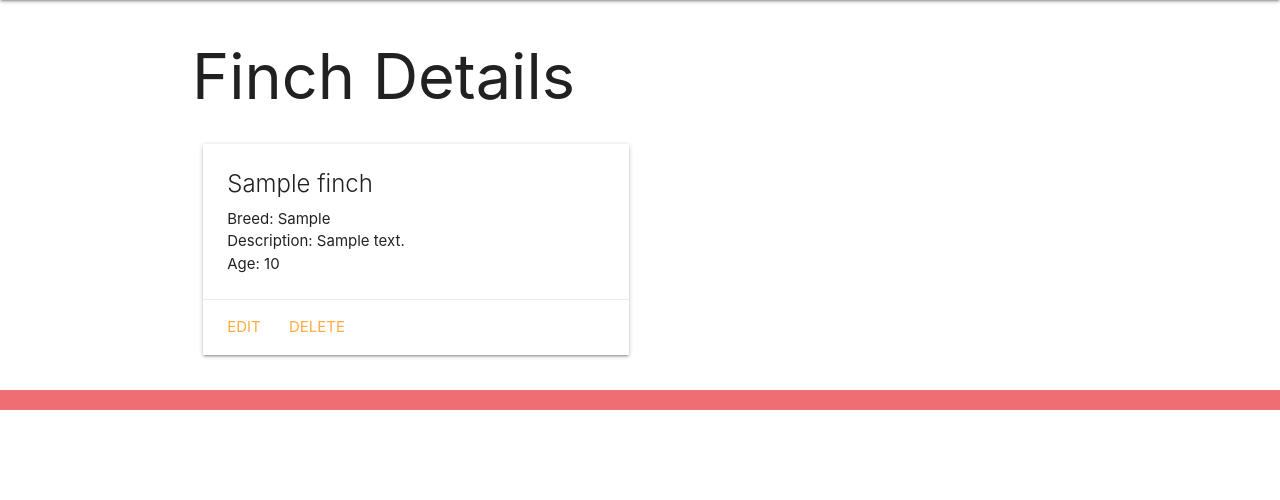
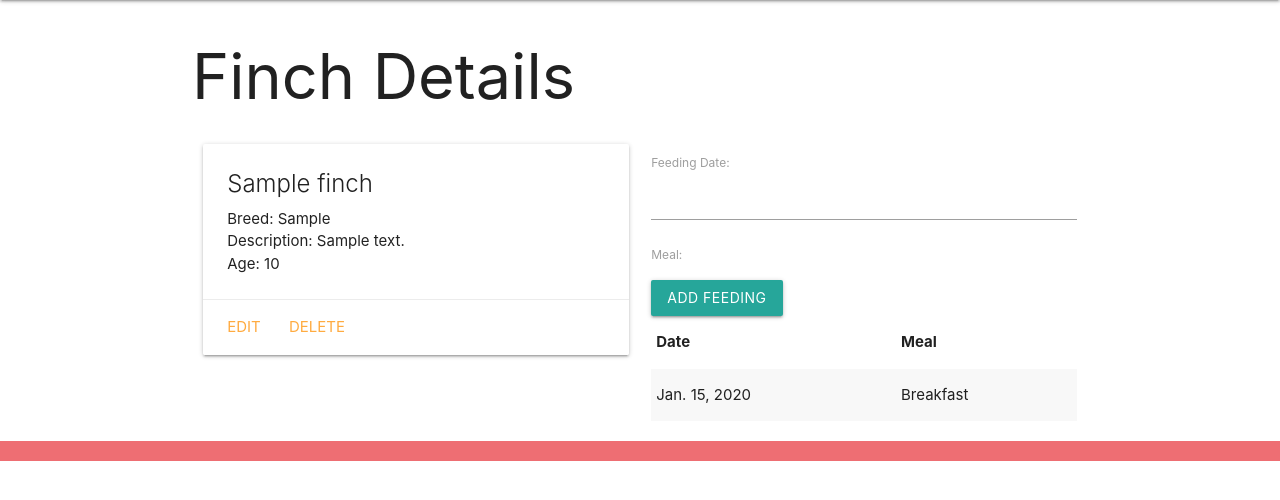
Before and after one commit to nexticodes/finch-collector, a Django app: page /finches/1 in a window 1280 px wide. Shown: the part 64-564 px from the top of the page. Run offline with Django 4.2, Linux system fonts and the light colour scheme; tables that the repository leaves empty hold one stand-in row (values such as "Sample post").

Commit message:
Add the form for adding feeding to particular finch.

```diff
--- a/main_app/templates/finches/details.html
+++ b/main_app/templates/finches/details.html
@@ -21,7 +21,39 @@
       </div>
     </div>
   </div>
+  <div class="col s6">
+    <form action="{% url 'add_feeding' finch.id %}" method="post">
+        {% csrf_token %}
+        {{ feeding_form.as_p }}
+        <input type="submit" class="btn" value="Add Feeding">
+    </form>
+    <table class="striped">
+        <thead>
+          <tr><th>Date</th><th>Meal</th></tr>
+        </thead>
+        <tbody>
+          {% for feeding in finch.feeding_set.all %}
+            <tr>
+              <td>{{feeding.date}}</td>
+              <td>{{feeding.get_meal_display}}</td>
+            </tr>
+          {% endfor %}
+        </tbody>
+      </table>
+  </div>
 </div>
+<script>
+    const dateEl = document.getElementById('id_date');
+    M.Datepicker.init(dateEl, {
+      format: 'yyyy-mm-dd',
+      defaultDate: new Date(),
+      setDefaultDate: true,
+      autoClose: true
+    });
+
+    const selectEl = document.getElementById('id_meal');
+    M.FormSelect.init(selectEl)
+  </script>
 
 
 {% endblock %}
```
